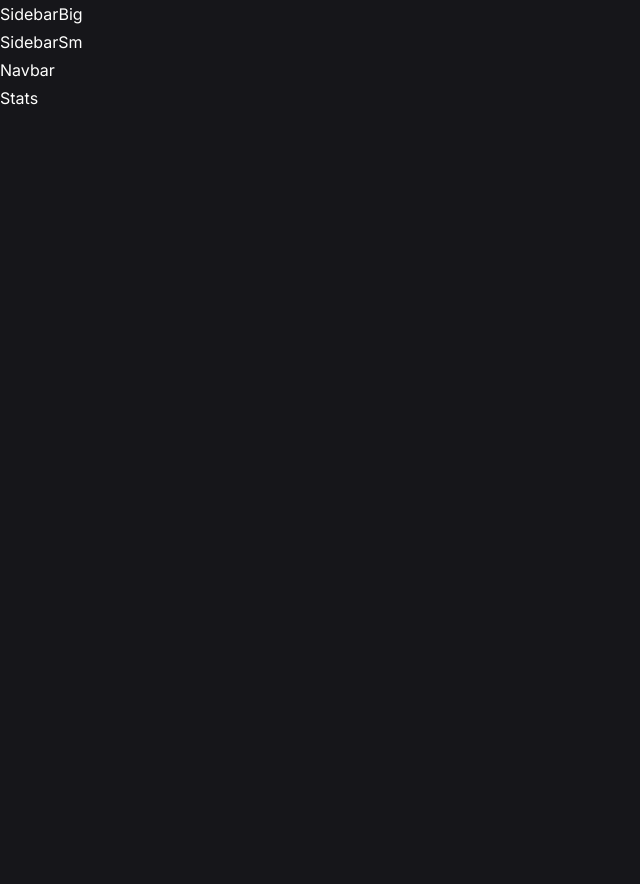
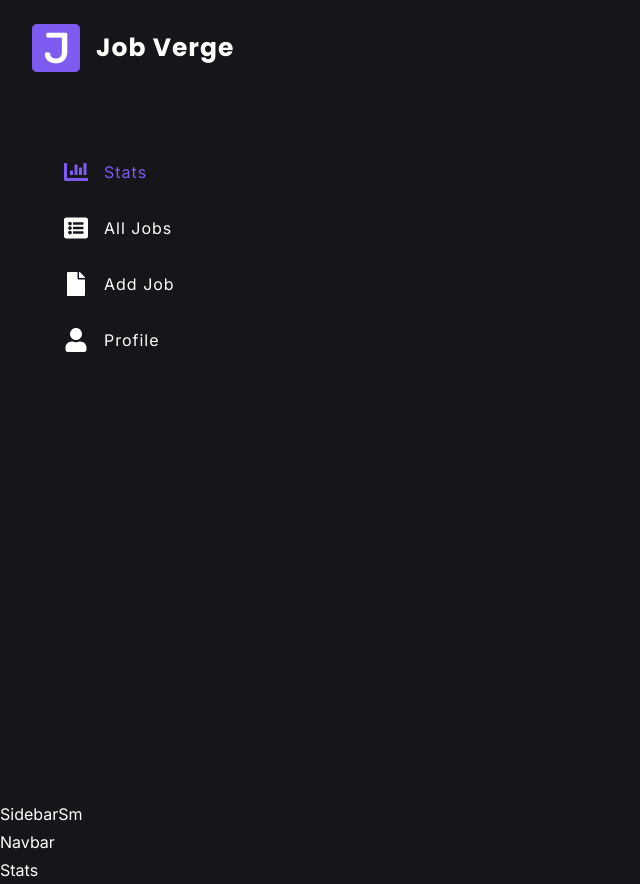
Before and after one commit to vvhys0ser10us/Job-Verge, a React (Vite) app: page / in a window 1280 px wide. Shown: the whole page, without its empty margins (0-640 px from the left). Before the commit the page ends 800 px from the top, so only its background shows below. Built offline with nearby package versions, Linux system fonts and the light colour scheme.

Commit message:
Big sidebar

```diff
--- a/src/components/SidebarBig.tsx
+++ b/src/components/SidebarBig.tsx
@@ -1,8 +1,21 @@
 import React from 'react'
 import styled from 'styled-components'
+import Logo from './Logo'
+import NavLinks from './NavLinks'
 
 const SidebarBig = () => {
-  return <Wrapper>SidebarBig</Wrapper>
+  return (
+    <Wrapper>
+      <div className="sidebar-container show-sidebar">
+        <div className="content">
+          <header>
+            <Logo />
+          </header>
+          <NavLinks></NavLinks>
+        </div>
+      </div>
+    </Wrapper>
+  )
 }
 
 const Wrapper = styled.aside`
@@ -10,6 +23,69 @@ const Wrapper = styled.aside`
 
   @media (min-width: 992px) {
     display: block;
+    box-shadow: 1px 0px 0px 0px rgba(0, 0, 0, 0.1);
+
+    .sidebar-container {
+      min-height: 100vh;
+      height: 100%;
+      width: 300px;
+      margin-left: -300px;
+      transition: var(--transition);
+    }
+
+    .content {
+      position: sticky;
+      top: 0;
+    }
+
+    .show-sidebar {
+      margin-left: 0;
+    }
+
+    header {
+      height: 6rem;
+      display: flex;
+      align-items: center;
+      padding-left: 2rem;
+    }
+    .nav-links {
+      padding-top: 3rem;
+      display: flex;
+      flex-direction: column;
+    }
+
+    .nav-link {
+      display: flex;
+      align-items: center;
+      color: var(--clr-main);
+      padding: 1rem 0;
+      padding-left: 4rem;
+      text-transform: capitalize;
+      transition: var(--transition);
+    }
+
+    .nav-link:hover {
+      background: var(--clr-background-secondary);
+      color: var(--clr-highlight-1);
+      padding-left: 4.5rem;
+    }
+    .nav-link:hover .icon {
+      color: var(--clr-highlight-1);
+    }
+    .icon {
+      font-size: 1.5rem;
+      margin-right: 1rem;
+      display: grid;
+      place-items: center;
+      transition: var(--transition);
+    }
+
+    .active {
+      color: var(--clr-highlight-1);
+    }
+    .active .icon {
+      color: var(--clr-highlight-1);
+    }
   }
 `
 
```
